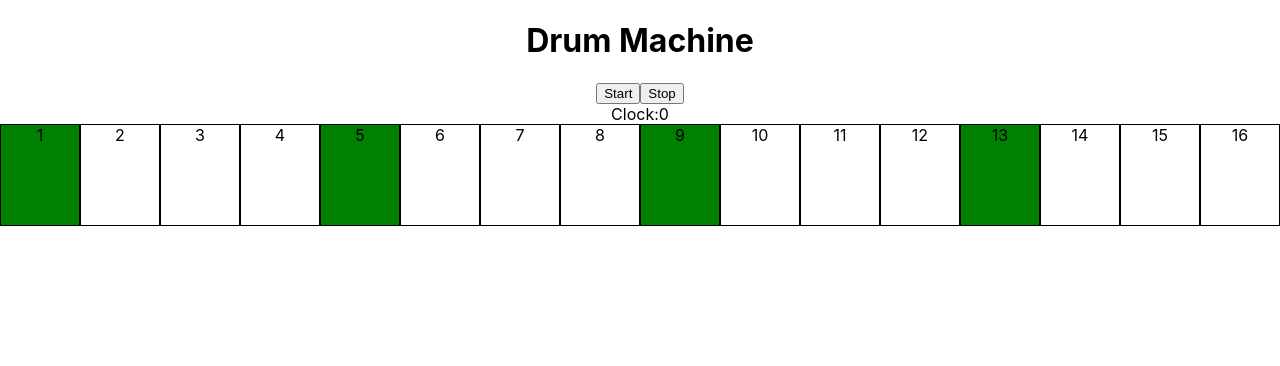
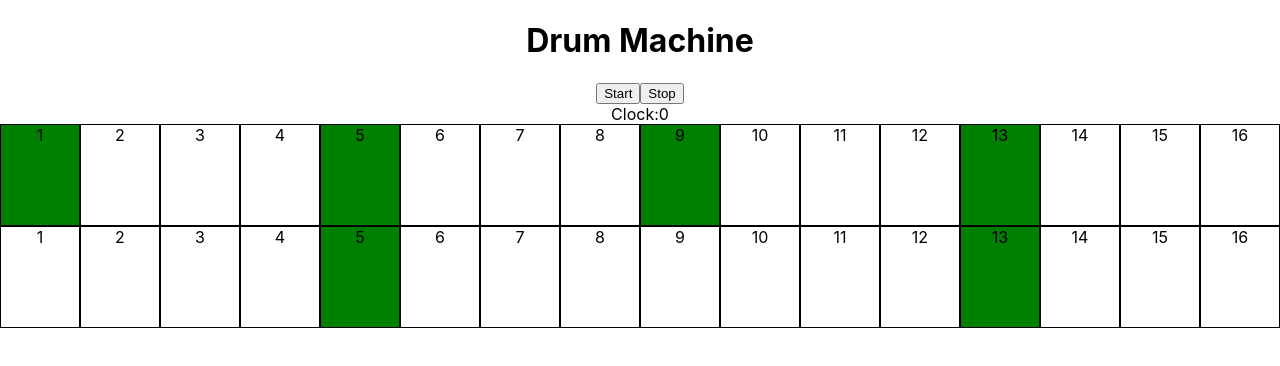
Before and after one commit to austincesear123/project-04-drum-machine-client, a React (Create React App) app: page / in a window 1280 px wide. Shown: the top 366 px of the page. Built offline with nearby package versions, Linux system fonts and the light colour scheme.

Commit message:
noise synth created, connected and set to default sequence

```diff
--- a/src/App.js
+++ b/src/App.js
@@ -2,6 +2,7 @@ import "./App.css";
 import * as Tone from "tone";
 import { useEffect, useState } from "react";
 import BassDrumRow from "./BassDrumRow/BassDrumRow";
+import SnareDrumRow from "./SnareDrumRow/SnareDrumRow";
 
 const blankSeq = [
   { time: "0:0:0", note: "C1", velocity: 0 },
@@ -52,6 +53,7 @@ function App() {
       <button onClick={stopClock}>Stop</button>
       <div>Clock:{clock}</div>
       <BassDrumRow clock={clock} setClock={setClock} />
+      <SnareDrumRow clock={clock} />
     </div>
   );
 }
--- a/src/BassDrumRow/BassDrumRow.js
+++ b/src/BassDrumRow/BassDrumRow.js
@@ -27,13 +27,11 @@ const BassDrumRow = ({ clock, setClock }) => {
   const [bassPartContainer, setBassPartContainer] = useState({});
 
   useEffect(() => {
-    console.log("part created");
     const bassPart = new Tone.Part((time, value) => {
       console.log(time);
       let currentBeat = Tone.Transport.position
         .split(":")
         .map((i) => parseInt(i));
-      console.log(currentBeat);
       handleClock(currentBeat);
       bassSynth.triggerAttackRelease(value.note, "8n", time, value.velocity);
     }, bassSeq).start("0:0:0");
--- /dev/null
+++ b/src/SnareDrumRow/SnareDrumRow.css
@@ -0,0 +1,20 @@
+.snare-track {
+    display: flex;
+    justify-content: center;
+    align-items: center;
+  }
+
+.snare-note {
+    border: 1px solid black;
+    height: 100px;
+    width: 100px;
+    cursor: pointer;
+  }
+
+  .snare-red {
+    background-color: red;
+  }
+
+  .snare-green {
+    background-color: green;
+  }
--- /dev/null
+++ b/src/SnareDrumRow/SnareDrumRow.js
@@ -0,0 +1,76 @@
+import "./SnareDrumRow.css";
+import { useEffect, useState } from "react";
+import * as Tone from "tone";
+
+const lowPass = new Tone.Filter({
+  frequency: 3000,
+  type: "lowpass",
+}).toDestination();
+
+const snareSynth = new Tone.NoiseSynth({
+  volume: -12,
+  noise: {
+    type: "white",
+    playbackRate: 3,
+  },
+  envelope: {
+    attack: 0.001,
+    decay: 0.2,
+    sustain: 0.15,
+    release: 0.03,
+  },
+}).connect(lowPass);
+
+const defaultSeq = [
+  { time: "0:0:0", note: "C1", velocity: 0 },
+  { time: "0:0:1", note: "C1", velocity: 0 },
+  { time: "0:0:2", note: "C1", velocity: 0 },
+  { time: "0:0:3", note: "C1", velocity: 0 },
+  { time: "0:1:0", note: "C1", velocity: 1 },
+  { time: "0:1:1", note: "C1", velocity: 0 },
+  { time: "0:1:2", note: "C1", velocity: 0 },
+  { time: "0:1:3", note: "C1", velocity: 0 },
+  { time: "0:2:0", note: "C1", velocity: 0 },
+  { time: "0:2:1", note: "C1", velocity: 0 },
+  { time: "0:2:2", note: "C1", velocity: 0 },
+  { time: "0:2:3", note: "C1", velocity: 0 },
+  { time: "0:3:0", note: "C1", velocity: 1 },
+  { time: "0:3:1", note: "C1", velocity: 0 },
+  { time: "0:3:2", note: "C1", velocity: 0 },
+  { time: "0:3:3", note: "C1", velocity: 0 },
+];
+
+const SnareDrumRow = ({ clock }) => {
+  const [snareSeq, setSnareSeq] = useState(defaultSeq);
+  const [snarePartContainer, setSnarePartContainer] = useState({});
+
+  useEffect(() => {
+    const snarePart = new Tone.Part((time, value) => {
+      snareSynth.triggerAttackRelease("8n", time, value.velocity);
+    }, snareSeq).start("0:0:0");
+    setSnarePartContainer(snarePart);
+  }, []);
+
+  const snareNote = [];
+  for (let i = 0; i < 16; i++) {
+    snareNote.push(
+      <div
+        key={i}
+        className={
+          clock === i + 1
+            ? "snare-note snare-red"
+            : snareSeq[i].velocity === 1
+            ? "snare-note snare-green"
+            : "snare-note"
+        }
+        // onClick={() => toggleActiveStep(i)}
+      >
+        {i + 1}
+      </div>
+    );
+  }
+
+  return <div className="snare-track">{snareNote}</div>;
+};
+
+export default SnareDrumRow;
```
